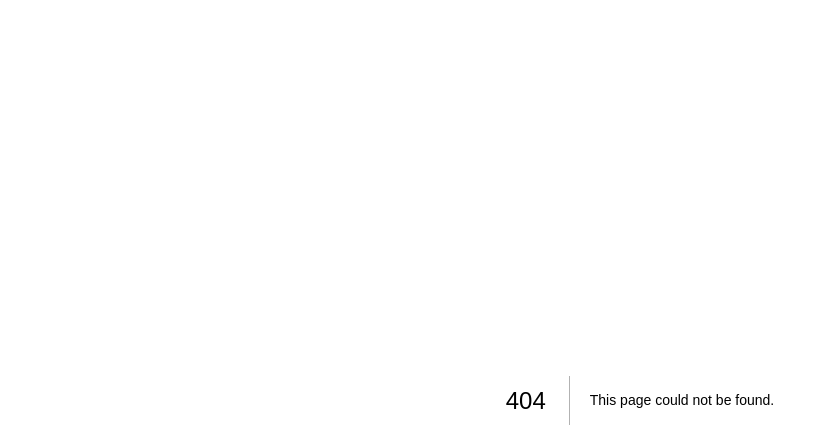
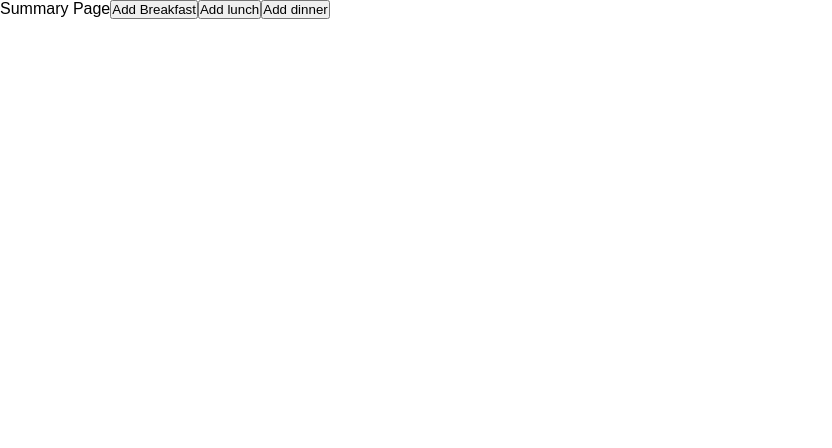
Before and after one commit to pndroa/trackingapp, a Next.js app: page /dashboard/summary in a window 1280 px wide. Before the commit this address had no page. Shown: the top 448 px of the page, without its empty margins (0-832 px from the left). Built offline with nearby package versions, Linux system fonts and the light colour scheme.

Commit message:
added summary page

```diff
--- /dev/null
+++ b/src/app/dashboard/summary/page.jsx
@@ -0,0 +1,7 @@
+import Summary from "@/components/Summary/Summary"
+
+const page = () => {
+  return <Summary />
+}
+
+export default page
--- /dev/null
+++ b/src/components/Summary/Summary.jsx
@@ -0,0 +1,30 @@
+const Summary = () => {
+  return (
+    <div>
+      Summary Page
+      <button
+        onClick={() => {
+          alert("Add your breakfast")
+        }}
+      >
+        Add Breakfast
+      </button>
+      <button
+        onClick={() => {
+          alert("Add your lunch")
+        }}
+      >
+        Add lunch
+      </button>
+      <button
+        onClick={() => {
+          alert("Add your dinner")
+        }}
+      >
+        Add dinner
+      </button>
+    </div>
+  )
+}
+
+export default Summary
```
Also changed, not shown: 1 other file (tests, documents, lock files or other folders).
